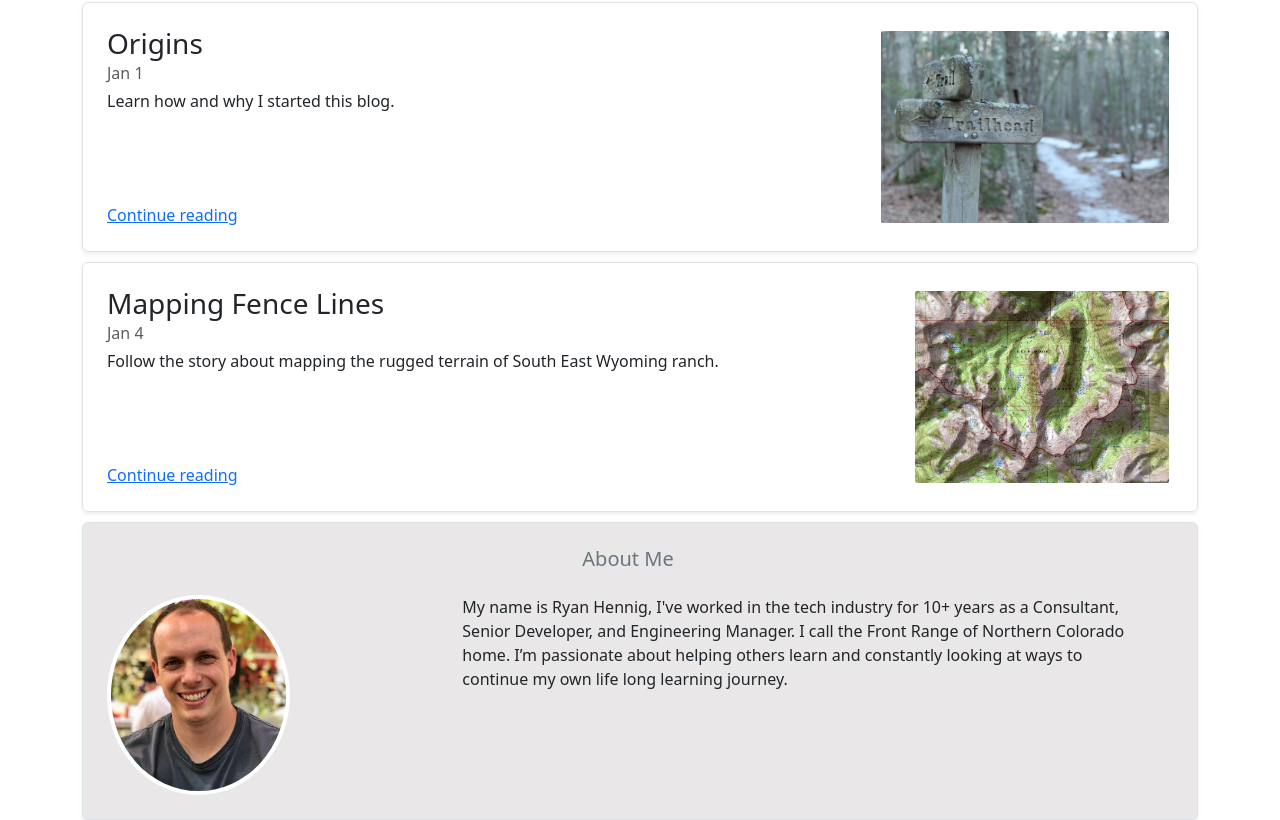
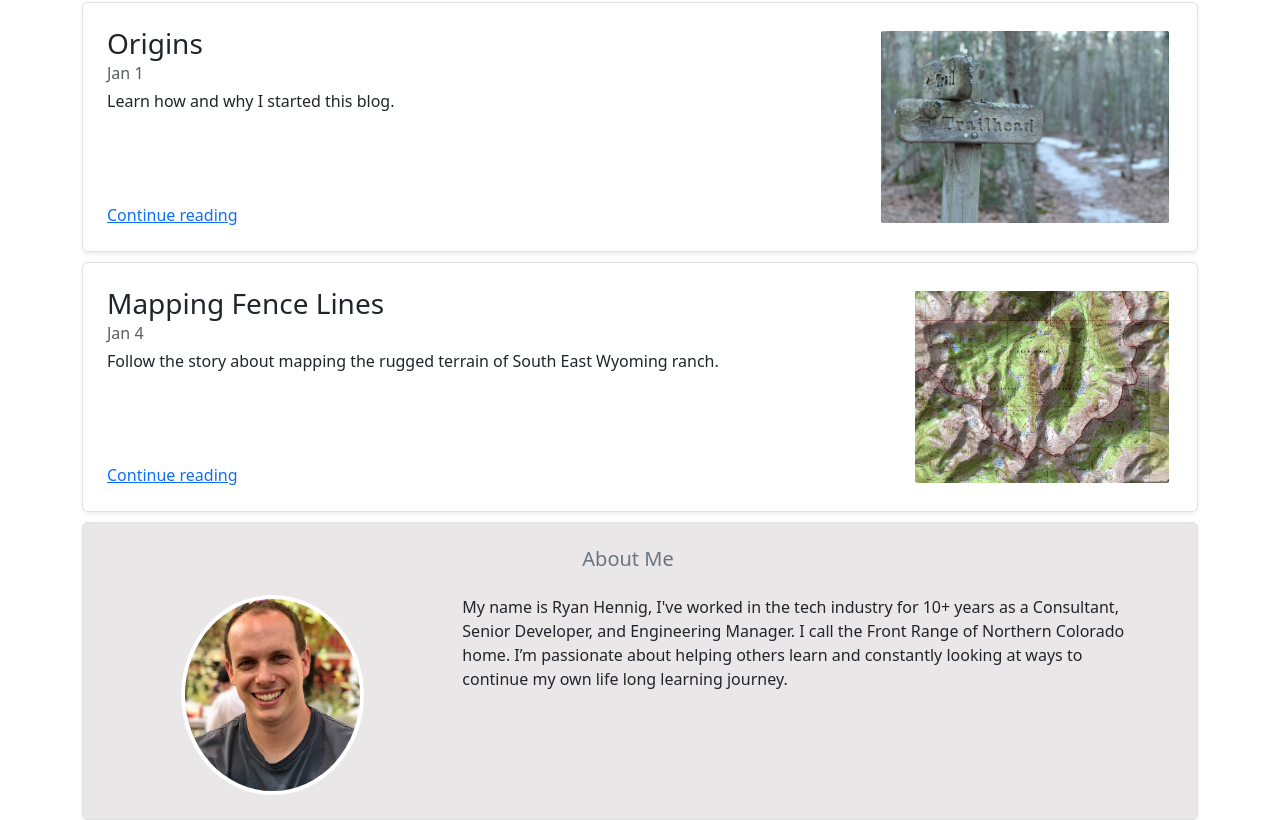
Before and after one commit to henn3183/blog, a plain HTML site: page index.html in a window 1280 px wide. Shown: the part 498-1318 px from the top of the page. Drawn offline with nearby package versions, Linux system fonts and the light colour scheme.

Commit message:
Justify center profile pic

```diff
--- a/index.html
+++ b/index.html
@@ -107,8 +107,8 @@
               <div class="row g-0 border rounded overflow-hidden flex-md-row  shadow-sm h-md-250 position-relative" style="background-color: rgb(233, 231, 231);">
                   <div class="row p-4">
                       <h5 class="card-title text-secondary mb-4" style="text-align:center">About Me</h5>
-                      <div class="col-sm-4">
-                        <img src="./imgs/profile_pic.jpg" class="img-thumbnail" style="border-radius:50%;border:none;border-width:10px;height:200px" alt="profile_pic">
+                      <div class="col-sm-4" style="display:flex;justify-content:center;">
+                        <img src="./imgs/profile_pic.jpg" class="img-thumbnail" style="border-radius:50%;border:none;border-width:10px;height:200px;" alt="profile_pic">
                       </div>
                       <div class="col-sm-8">
                          <p class="card-text" style="text-align:left">My name is Ryan Hennig, I've worked in the tech industry for 10+ years as a Consultant, Senior Developer, and Engineering Manager.  I call the Front Range of Northern Colorado home.  I’m passionate about helping others learn and constantly looking at ways to continue my own life long learning journey.</p>
```
